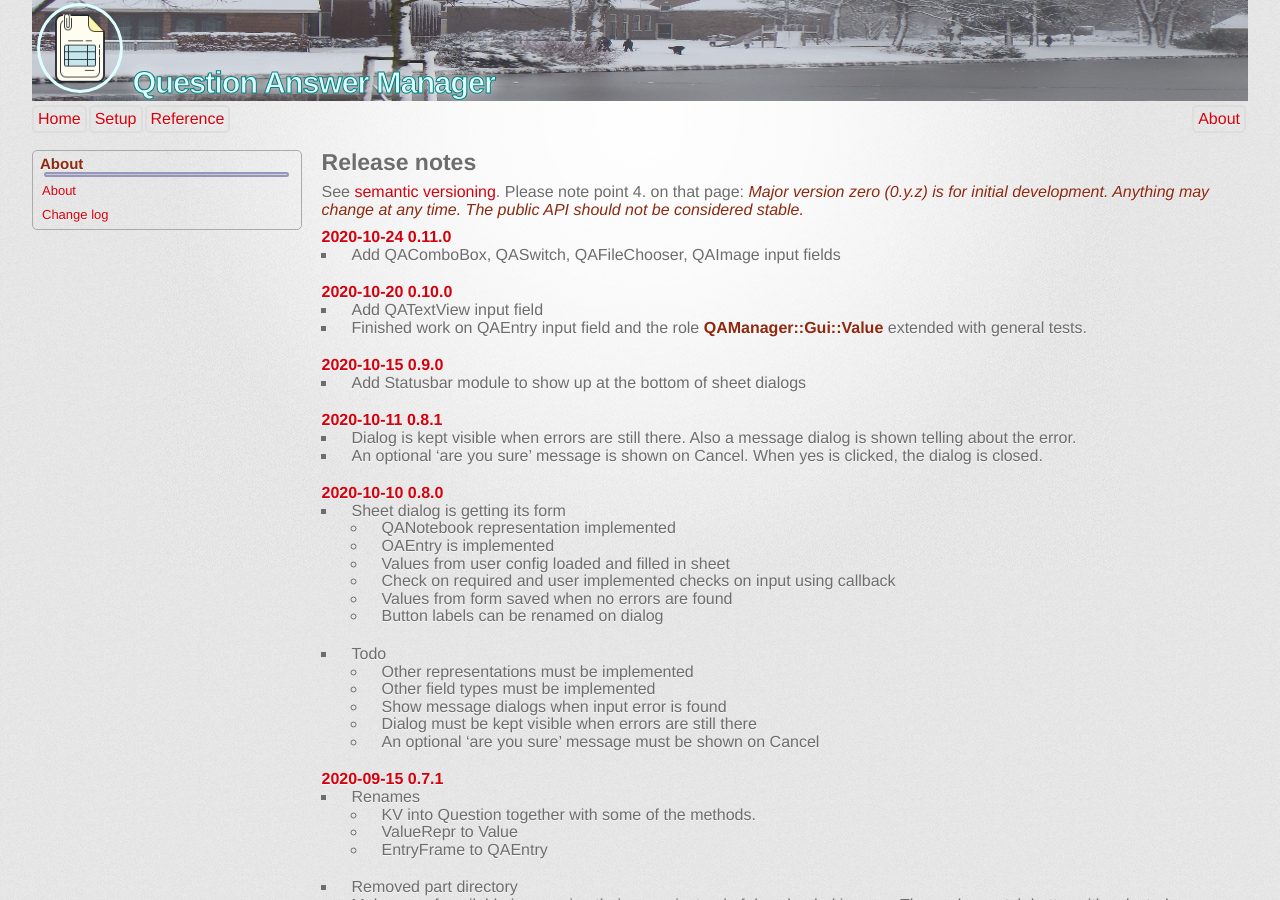
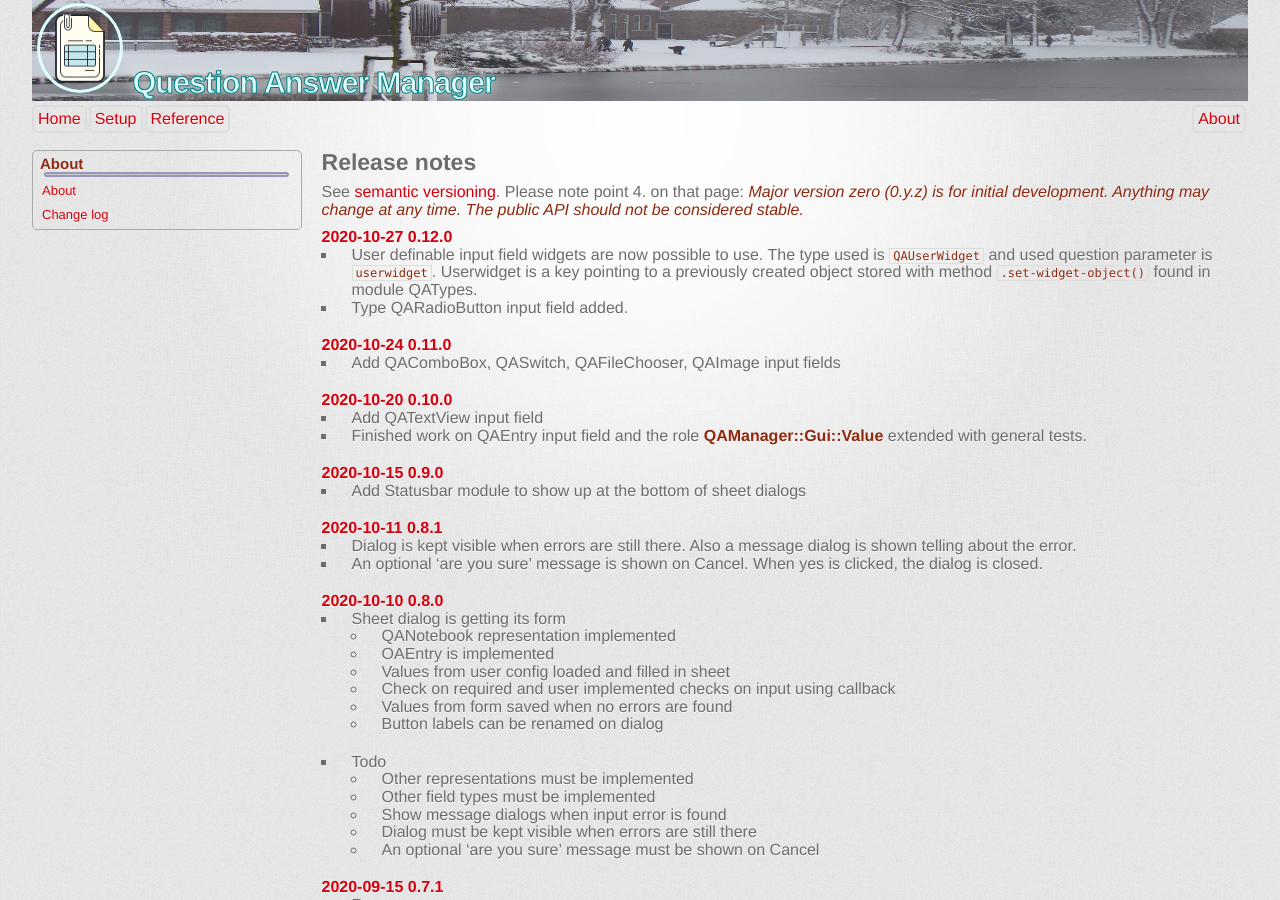
Before and after one commit to MARTIMM/qa-manager, a Jekyll site: the page built from docs/content-docs/about/release-notes.md, in a window 1280 px wide and 900 px high. Built offline with Jekyll 4.4.1, drawn with Linux system fonts in a browser that asks for light colours; some web fonts are replaced.

Commit message:
new input field QARadioButton and tests

```diff
--- a/META6.json
+++ b/META6.json
@@ -1,7 +1,7 @@
 {
   "description": "Q & A Manager",
   "name": "QAManager",
-  "version": "0.11.0",
+  "version": "0.12.0",
   "authors": [ "Marcel Timmerman"],
   "tags": [ "questionnaire", "configuration", "application", "tool", "gtk"],
 
@@ -30,6 +30,7 @@
     "QAManager::Gui::QAEntry": "lib/QAManager/Gui/QAEntry.pm6",
     "QAManager::Gui::QAImage": "lib/QAManager/Gui/QAImage.pm6",
     "QAManager::Gui::QALabel": "lib/QAManager/Gui/QALabel.pm6",
+    "QAManager::Gui::QARadioButton": "lib/QAManager/Gui/QARadioButton.pm6",
     "QAManager::Gui::QASwitch": "lib/QAManager/Gui/QASwitch.pm6",
     "QAManager::Gui::QATextView": "lib/QAManager/Gui/QATextView.pm6",
     "QAManager::Gui::Question": "lib/QAManager/Gui/Question.pm6",
--- a/docs/content-docs/about/release-notes.md
+++ b/docs/content-docs/about/release-notes.md
@@ -7,6 +7,10 @@ layout: sidebar
 # Release notes
 
 See [semantic versioning](http://semver.org/). Please note point 4. on that page: **_Major version zero (0.y.z) is for initial development. Anything may change at any time. The public API should not be considered stable._**
+
+#### 2020-10-27 0.12.0
+* User definable input field widgets are now possible to use. The type used is `QAUserWidget` and used question parameter is `userwidget`. Userwidget is a key pointing to a previously created object stored with method `.set-widget-object()` found in module QATypes.
+* Type QARadioButton input field added.
 
 #### 2020-10-24 0.11.0
 * Add QAComboBox, QASwitch, QAFileChooser, QAImage input fields
```
Also changed, not shown: docs/content-docs/setup/structures.md (+4 -4 lines), xt/Data/QAManagerSetDialog.json (+34 -27 lines), 2 other files.
